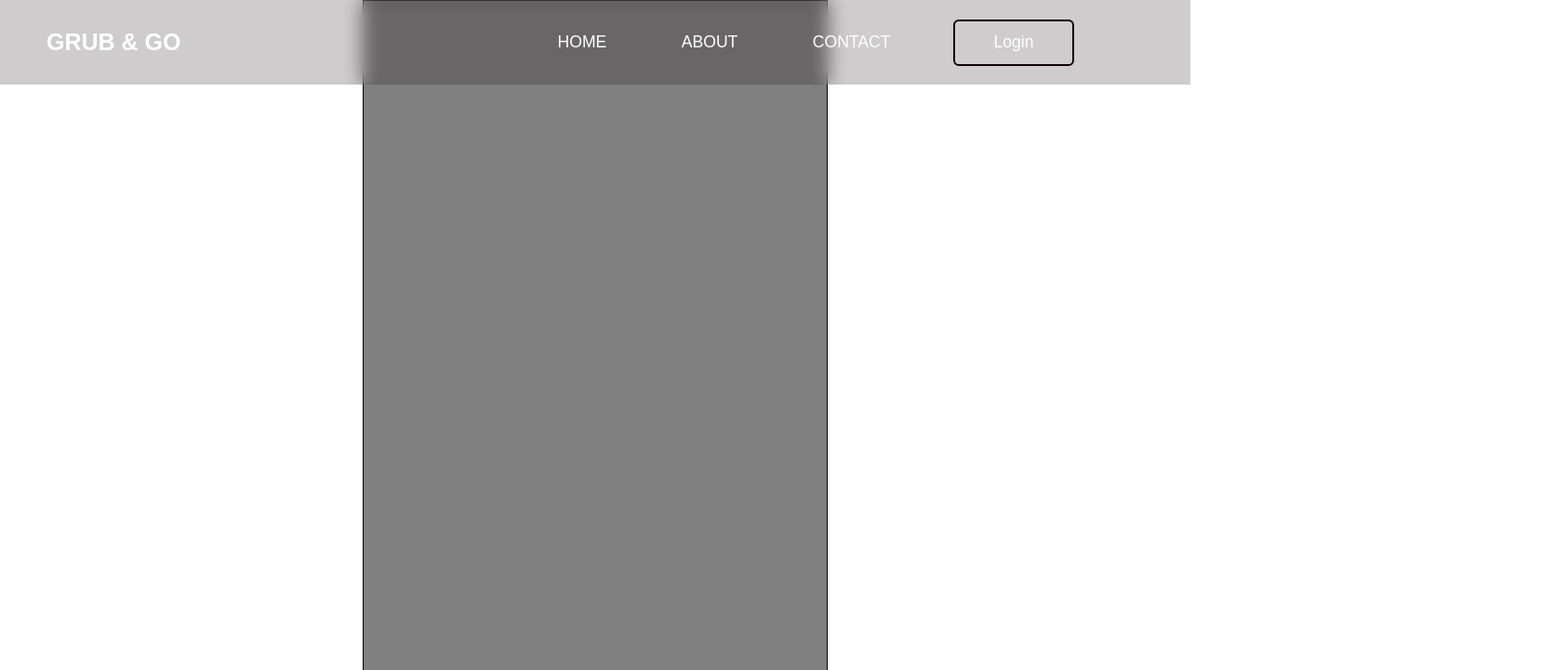
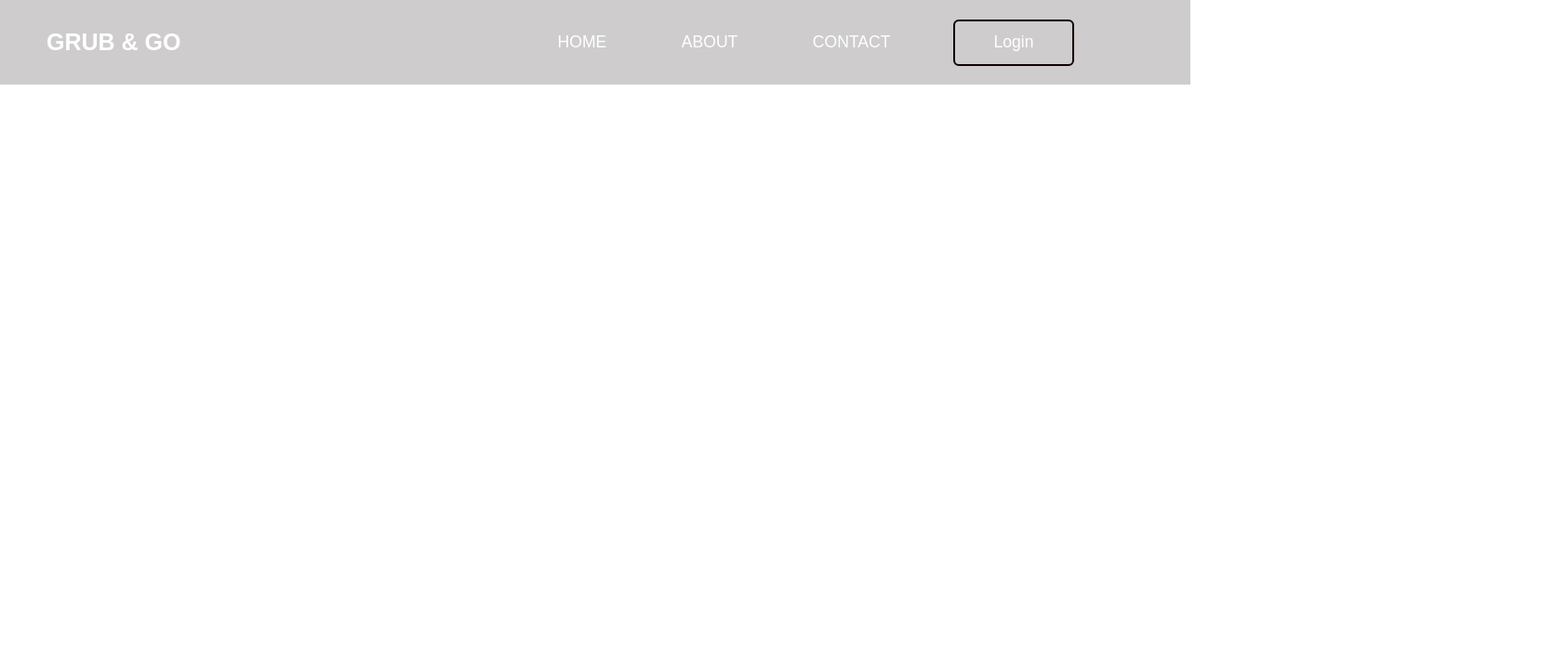
Before and after one commit to kyle-bdvl/Grub-Go, a plain HTML site: page Amena/index.html in a window 1280 px wide. Shown: the top 721 px of the page at 93% size, 1671 px wide, since content can reach past the window. Drawn offline with nearby package versions, Linux system fonts and the light colour scheme; a script that the page names is missing; a web font is replaced by a local one.

Commit message:
ade no changes

```diff
--- a/Amena/index.css
+++ b/Amena/index.css
@@ -449,12 +449,3 @@
 .input-box select:valid~label {
     top: -10px;
 }
-
-.mobile {
-    border: 1px, black ,solid;
-    width: 500px;
-    background-color: gray;
-    height: 100vh;
-    overflow: hidden;
-    overflow-y: scroll;
- }
--- a/Amena/index.html
+++ b/Amena/index.html
@@ -9,8 +9,7 @@
     <link rel="stylesheet" href="index.css">
 </head>
 <body>
-     <div class="mobile">
-    <header class="header">
+    <header>
         <div class="navigation">
             <input type="checkbox" id="check">
             <label for="check" class="check_btn">
@@ -113,7 +112,6 @@
             </div>
         </footer>
     </div>
-    </div>
 
     <script src="script.js"></script>
     <script type="module" src="https://unpkg.com/ionicons@7.1.0/dist/ionicons/ionicons.esm.js"></script>
--- a/Amena/rider.css
+++ /dev/null
@@ -1 +0,0 @@
-....
```
